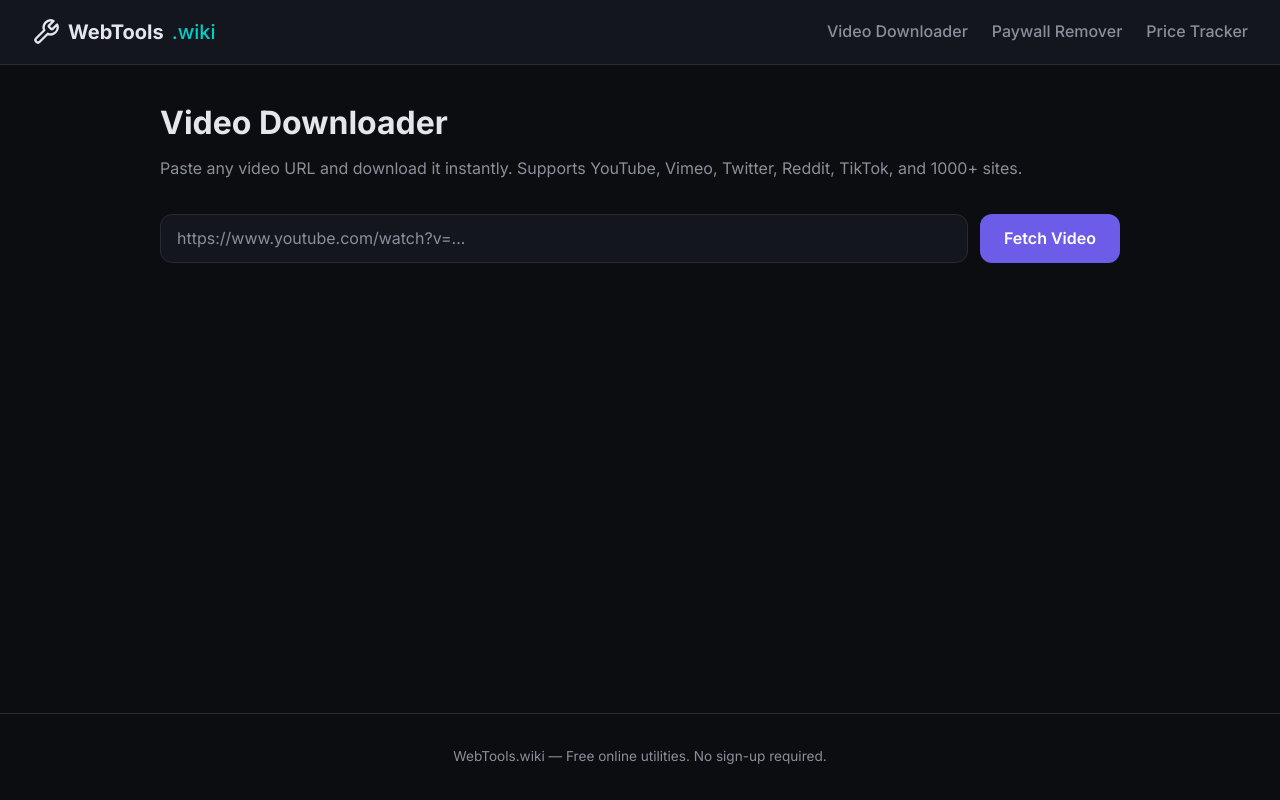
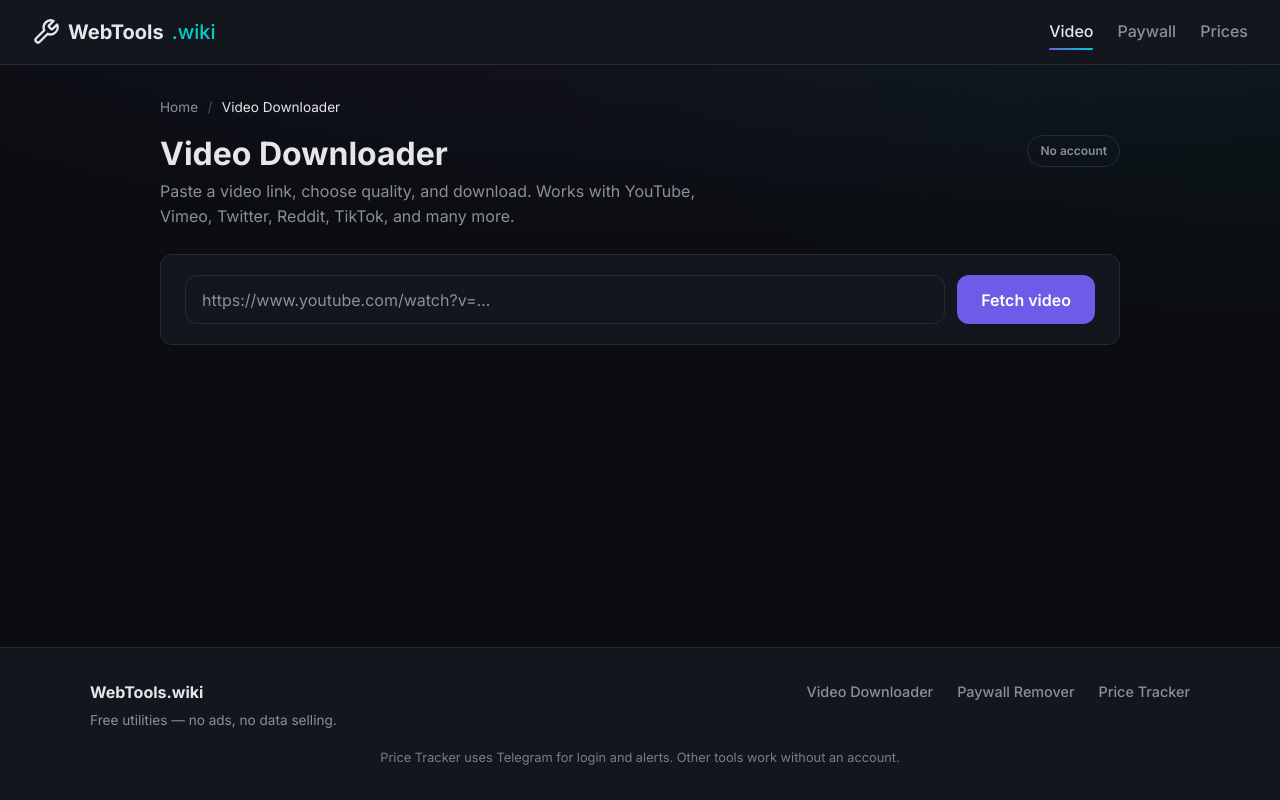
Before and after one commit to ShwetankDhyani/web-tools, a Flask app: page /video-downloader in a window 1280 px wide. Run offline with Flask 3, Linux system fonts and the light colour scheme; some libraries are stand-ins or nearby versions.

Commit message:
Audit copy and polish UI for clarity and Telegram-only alerts.
Fix email/sign-up mismatches, add breadcrumbs and active nav, reorder price tracker flow, and refine layout, footer, and tool pages for easier navigation.

Co-authored-by: Cursor <cursoragent@cursor.com>

```diff
--- a/static/css/style.css
+++ b/static/css/style.css
@@ -23,6 +23,9 @@ html { font-size: 16px; scroll-behavior: smooth; }
 body {
   font-family: var(--font);
   background: var(--bg);
+  background-image:
+    radial-gradient(ellipse 80% 50% at 50% -20%, rgba(108, 92, 231, 0.12), transparent),
+    radial-gradient(ellipse 60% 40% at 100% 0%, rgba(0, 206, 201, 0.06), transparent);
   color: var(--text);
   line-height: 1.6;
   min-height: 100vh;
@@ -66,6 +69,20 @@ img { max-width: 100%; height: auto; }
   transition: color 0.2s;
 }
 .nav-links a:hover { color: var(--text); text-decoration: none; }
+.nav-links a.nav-active {
+  color: var(--text);
+  position: relative;
+}
+.nav-links a.nav-active::after {
+  content: "";
+  position: absolute;
+  left: 0;
+  right: 0;
+  bottom: -0.35rem;
+  height: 2px;
+  background: linear-gradient(90deg, var(--primary), var(--accent));
+  border-radius: 2px;
+}
 
 /* ---- Container ---- */
 .container {
@@ -190,13 +232,96 @@ img { max-width: 100%; height: auto; }
   max-width: 960px;
   margin: 0 auto;
 }
+.breadcrumb {
+  font-size: 0.85rem;
+  color: var(--text-muted);
+  margin-bottom: 1rem;
+}
+.breadcrumb a { color: var(--text-muted); }
+.breadcrumb a:hover { color: var(--primary-light); }
+.breadcrumb-sep { margin: 0 0.35rem; opacity: 0.5; }
+.breadcrumb-current { color: var(--text); }
+
+.tool-header {
+  display: flex;
+  align-items: flex-start;
+  justify-content: space-between;
+  gap: 1rem;
+  flex-wrap: wrap;
+  margin-bottom: 1.5rem;
+}
 .tool-page h1 {
   font-size: 2rem;
-  margin-bottom: 0.5rem;
+  margin-bottom: 0.35rem;
+  line-height: 1.2;
 }
 .tool-desc {
   color: var(--text-muted);
-  margin-bottom: 2rem;
+  margin-bottom: 0;
+  max-width: 36rem;
+}
+.tool-pill {
+  font-size: 0.75rem;
+  font-weight: 600;
+  padding: 0.35rem 0.75rem;
+  border-radius: 20px;
+  border: 1px solid var(--border);
+  color: var(--text-muted);
+  white-space: nowrap;
+}
+.tool-pill-telegram {
+  border-color: rgba(0, 136, 204, 0.35);
+  color: #6ec8f2;
+  background: rgba(0, 136, 204, 0.08);
+}
+
+.panel {
+  background: var(--surface);
+  border: 1px solid var(--border);
+  border-radius: var(--radius);
+  padding: 1.25rem 1.5rem;
+  margin-bottom: 1.25rem;
+}
+.panel-title {
+  font-size: 1.1rem;
+  font-weight: 600;
+  margin-bottom: 0.35rem;
+}
+.panel-hint {
+  font-size: 0.9rem;
+  color: var(--text-muted);
+  margin-bottom: 1rem;
+}
+.user-panel {
+  display: flex;
+  align-items: center;
+  justify-content: space-between;
+  flex-wrap: wrap;
+  gap: 0.75rem;
+}
+.user-label {
+  display: block;
+  font-size: 0.7rem;
+  text-transform: uppercase;
+  letter-spacing: 0.06em;
+  color: var(--text-muted);
+  margin-bottom: 0.15rem;
+}
+.inline-hint {
+  font-size: 0.85rem;
+  color: var(--accent);
+  margin: -0.5rem 0 1rem;
+}
+.inline-hint-error { color: var(--danger); }
+.sr-only {
+  position: absolute;
+  width: 1px;
+  height: 1px;
+  padding: 0;
+  margin: -1px;
+  overflow: hidden;
+  clip: rect(0, 0, 0, 0);
+  border: 0;
 }
 
 /* ---- Input Group ---- */
@@ -1344,11 +1455,44 @@ img { max-width: 100%; height: auto; }
 
 /* ---- Footer ---- */
 .footer {
+  padding: 2rem 1.5rem;
+  border-top: 1px solid var(--border);
+  background: var(--surface);
+  margin-top: auto;
+}
+.footer-inner {
+  max-width: 1100px;
+  margin: 0 auto 1rem;
+  display: flex;
+  flex-wrap: wrap;
+  justify-content: space-between;
+  align-items: flex-start;
+  gap: 1.5rem;
+}
+.footer-brand strong { color: var(--text); font-size: 1rem; }
+.footer-brand p {
+  margin: 0.25rem 0 0;
+  font-size: 0.85rem;
+  color: var(--text-muted);
+}
+.footer-links {
+  display: flex;
+  flex-wrap: wrap;
+  gap: 1rem 1.5rem;
+}
+.footer-links a {
+  color: var(--text-muted);
+  font-size: 0.9rem;
+  font-weight: 500;
+}
+.footer-links a:hover { color: var(--text); text-decoration: none; }
+.footer-note {
+  max-width: 1100px;
+  margin: 0 auto;
   text-align: center;
-  padding: 2rem;
-  color: var(--text-muted);
-  font-size: 0.85rem;
-  border-top: 1px solid var(--border);
+  font-size: 0.8rem;
+  color: var(--text-muted);
+  opacity: 0.85;
 }
 
 /* ---- Hamburger Toggle (hidden on desktop) ---- */
--- /dev/null
+++ b/static/js/site.js
@@ -0,0 +1,13 @@
+/** Highlight active nav link from current path */
+(function () {
+  const path = window.location.pathname;
+  document.querySelectorAll(".nav-links a").forEach((a) => {
+    const href = a.getAttribute("href");
+    if (!href) return;
+    const active =
+      href === path ||
+      (href !== "/" && path === href) ||
+      (href !== "/" && path.startsWith(href + "/"));
+    if (active) a.classList.add("nav-active");
+  });
+})();
--- a/templates/404.html
+++ b/templates/404.html
@@ -7,8 +7,8 @@
   <h1>{% if error_code == 404 %}Page not found{% elif error_code == 403 %}Access denied{% else %}Something went wrong{% endif %}</h1>
   <p class="error-msg">{{ error_msg }}</p>
   <div class="error-actions">
-    <a href="/" class="btn-primary">Back to Home</a>
-    <a href="/price-tracker" class="btn-secondary">Price Tracker</a>
+    <a href="/" class="btn-primary">Back to home</a>
+    <a href="/price-tracker" class="btn-secondary">Price tracker</a>
   </div>
 </section>
 {% endblock %}
--- a/templates/base.html
+++ b/templates/base.html
@@ -3,6 +3,7 @@
 <head>
   <meta charset="UTF-8" />
   <meta name="viewport" content="width=device-width, initial-scale=1.0" />
+  <meta name="description" content="WebTools.wiki — free video downloads, paywall-free reading, and Telegram price alerts." />
   <title>{% block title %}WebTools.wiki{% endblock %}</title>
   <link rel="stylesheet" href="/static/css/style.css" />
   <link rel="preconnect" href="https://fonts.googleapis.com" />
@@ -12,22 +13,23 @@
 <body>
   <nav class="navbar">
     <a href="/" class="nav-brand">
-      <svg width="28" height="28" viewBox="0 0 24 24" fill="none" stroke="currentColor" stroke-width="2" stroke-linecap="round" stroke-linejoin="round"><path d="M14.7 6.3a1 1 0 0 0 0 1.4l1.6 1.6a1 1 0 0 0 1.4 0l3.77-3.77a6 6 0 0 1-7.94 7.94l-6.91 6.91a2.12 2.12 0 0 1-3-3l6.91-6.91a6 6 0 0 1 7.94-7.94l-3.76 3.76z"/></svg>
+      <svg width="28" height="28" viewBox="0 0 24 24" fill="none" stroke="currentColor" stroke-width="2" stroke-linecap="round" stroke-linejoin="round" aria-hidden="true"><path d="M14.7 6.3a1 1 0 0 0 0 1.4l1.6 1.6a1 1 0 0 0 1.4 0l3.77-3.77a6 6 0 0 1-7.94 7.94l-6.91 6.91a2.12 2.12 0 0 1-3-3l6.91-6.91a6 6 0 0 1 7.94-7.94l-3.76 3.76z"/></svg>
       WebTools<span class="brand-tld">.wiki</span>
     </a>
-    <button class="nav-toggle" id="navToggle" aria-label="Toggle navigation">
+    <button class="nav-toggle" id="navToggle" aria-label="Toggle navigation" aria-expanded="false">
       <span></span><span></span><span></span>
     </button>
     <div class="nav-links" id="navLinks">
-      <a href="/video-downloader">Video Downloader</a>
-      <a href="/paywall-remover">Paywall Remover</a>
-      <a href="/price-tracker">Price Tracker</a>
+      <a href="/video-downloader">Video</a>
+      <a href="/paywall-remover">Paywall</a>
+      <a href="/price-tracker">Prices</a>
     </div>
   </nav>
   <script>
     document.getElementById('navToggle').addEventListener('click', function() {
-      this.classList.toggle('active');
+      const open = this.classList.toggle('active');
       document.getElementById('navLinks').classList.toggle('open');
+      this.setAttribute('aria-expanded', open ? 'true' : 'false');
     });
   </script>
 
@@ -36,9 +38,21 @@
   </main>
 
   <footer class="footer">
-    <p>WebTools.wiki &mdash; Free online utilities. No sign-up required.</p>
+    <div class="footer-inner">
+      <div class="footer-brand">
+        <strong>WebTools.wiki</strong>
+        <p>Free utilities — no ads, no data selling.</p>
+      </div>
+      <nav class="footer-links" aria-label="Footer">
+        <a href="/video-downloader">Video Downloader</a>
+        <a href="/paywall-remover">Paywall Remover</a>
+        <a href="/price-tracker">Price Tracker</a>
+      </nav>
+    </div>
+    <p class="footer-note">Price Tracker uses Telegram for login and alerts. Other tools work without an account.</p>
   </footer>
 
+  <script src="/static/js/site.js"></script>
   {% block scripts %}{% endblock %}
 </body>
 </html>
--- /dev/null
+++ b/templates/partials/breadcrumb.html
@@ -0,0 +1,5 @@
+<nav class="breadcrumb" aria-label="Breadcrumb">
+  <a href="/">Home</a>
+  <span class="breadcrumb-sep">/</span>
+  <span class="breadcrumb-current">{{ crumb }}</span>
+</nav>
--- a/templates/video_downloader.html
+++ b/templates/video_downloader.html
@@ -3,45 +3,50 @@
 
 {% block content %}
 <section class="tool-page">
-  <h1>Video Downloader</h1>
-  <p class="tool-desc">Paste any video URL and download it instantly. Supports YouTube, Vimeo, Twitter, Reddit, TikTok, and 1000+ sites.</p>
+  {% set crumb = "Video Downloader" %}
+  {% include "partials/breadcrumb.html" %}
 
-  <div class="input-group">
-    <input type="url" id="videoUrl" placeholder="https://www.youtube.com/watch?v=..." autocomplete="off" />
-    <button id="fetchInfoBtn" class="btn-primary">Fetch Video</button>
+  <header class="tool-header">
+    <div>
+      <h1>Video Downloader</h1>
+      <p class="tool-desc">Paste a video link, choose quality, and download. Works with YouTube, Vimeo, Twitter, Reddit, TikTok, and many more.</p>
+    </div>
+    <span class="tool-pill">No account</span>
+  </header>
+
+  <div class="input-group panel">
+    <label class="sr-only" for="videoUrl">Video URL</label>
+    <input type="url" id="videoUrl" placeholder="https://www.youtube.com/watch?v=…" autocomplete="off" />
+    <button id="fetchInfoBtn" class="btn-primary">Fetch video</button>
   </div>
 
-  <!-- Info panel (hidden initially) -->
-  <div id="videoInfo" class="video-info hidden">
-    <img id="videoThumb" src="" alt="Thumbnail" class="video-thumb" />
+  <div id="videoInfo" class="video-info panel hidden">
+    <img id="videoThumb" src="" alt="" class="video-thumb" />
     <div class="video-meta">
-      <h3 id="videoTitle"></h3>
-      <p id="videoDuration"></p>
+      <h2 id="videoTitle" class="panel-title"></h2>
+      <p id="videoDuration" class="meta-line"></p>
       <div class="quality-select">
-        <label for="qualitySelect">Quality:</label>
+        <label for="qualitySelect">Quality</label>
         <select id="qualitySelect">
-          <option value="best">Best Available</option>
+          <option value="best">Best available</option>
         </select>
       </div>
       <button id="downloadBtn" class="btn-primary">Download</button>
     </div>
   </div>
 
-  <!-- Progress -->
-  <div id="progressSection" class="progress-section hidden">
+  <div id="progressSection" class="progress-section panel hidden">
     <div class="progress-bar-container">
       <div id="progressBar" class="progress-bar" style="width:0%"></div>
     </div>
-    <p id="progressText">Starting...</p>
+    <p id="progressText">Starting download…</p>
   </div>
 
-  <!-- Download ready -->
-  <div id="doneSection" class="done-section hidden">
-    <p>Your video is ready!</p>
-    <a id="downloadLink" class="btn-primary" href="#" download>Save File</a>
+  <div id="doneSection" class="done-section panel hidden">
+    <p>Your file is ready.</p>
+    <a id="downloadLink" class="btn-primary" href="#" download>Save to device</a>
   </div>
 
-  <!-- Error -->
   <div id="errorSection" class="error-section hidden">
     <p id="errorText"></p>
   </div>
```
Also changed, not shown: other parts of static/css/style.css (+45 -38 lines), static/js/price_tracker.js (+15 -12 lines), templates/index.html (+27 -18 lines), templates/paywall_remover.html (+24 -25 lines), templates/price_tracker.html (+43 -37 lines), templates/price_tracker_admin.html (+10 -4 lines), templates/price_tracker_login.html (+5 -3 lines), README.md.
